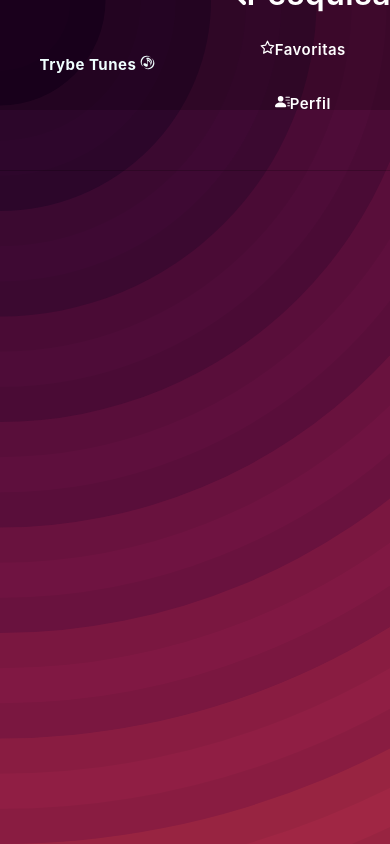
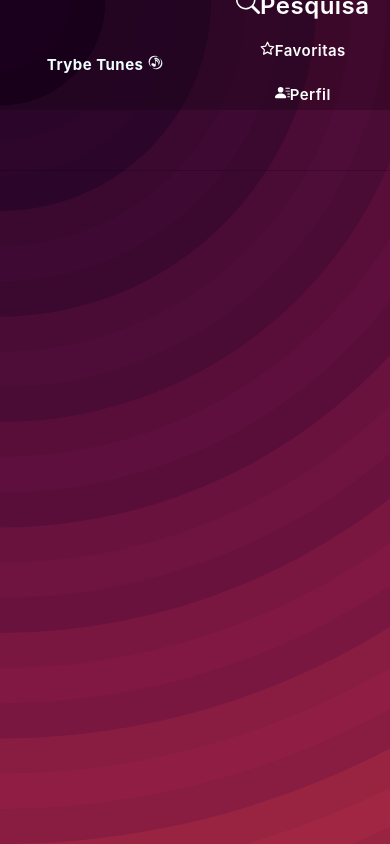
Before and after one commit to igor93araujo/trybetunes-project, a React (Create React App) app: page /favorites in a window 390 px wide. In both pictures the pointer is over the link "Pesquisa". Shown: the top 844 px of the page. Built offline with nearby package versions, Linux system fonts and the light colour scheme; the HTML template or start-up script is replaced by a standard one; a web font is replaced by a local one.

Commit message:
remoção do hover dos links no header

```diff
--- a/src/header.css
+++ b/src/header.css
@@ -39,3 +39,9 @@
 .link:hover {
   font-size: xx-large;
 }
+
+@media screen and (max-width: 768px) {
+  .link:hover {
+    font-size: x-large;
+  }
+}
```
